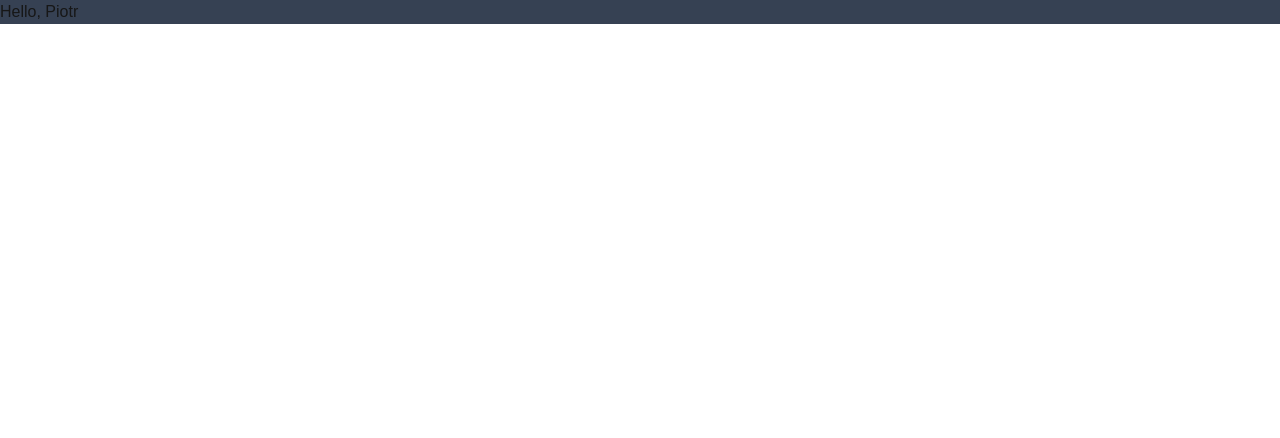
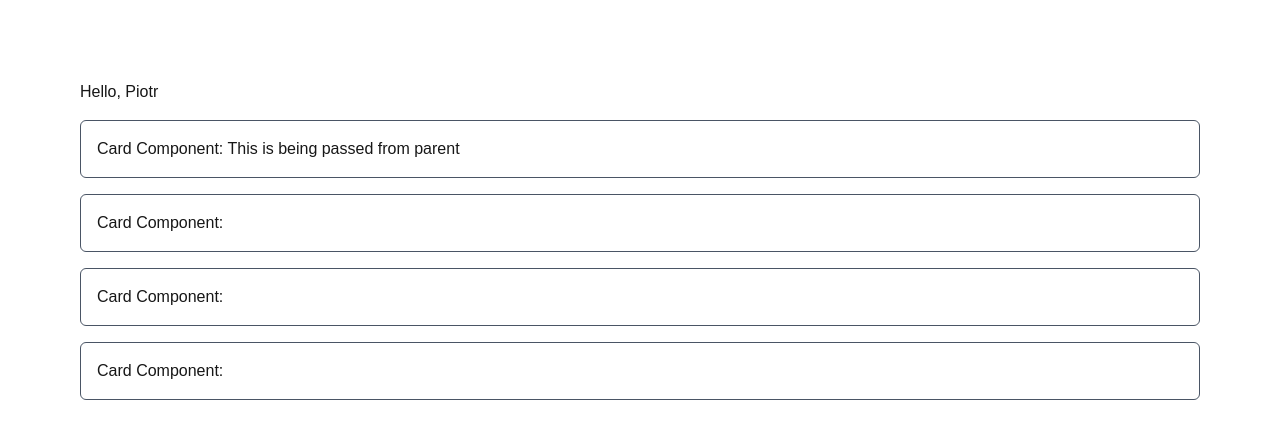
Before and after one commit to ShamsulArifin/next14-blog, a Next.js app: page / in a window 1280 px wide. Shown: the top 438 px of the page. Built offline with nearby package versions, Linux system fonts and the light colour scheme.

Commit message:
7. Components as the Basic UI Building Blocks

```diff
--- a/app/page.js
+++ b/app/page.js
@@ -1,11 +1,25 @@
 import Image from 'next/image';
+
+function Card(props) {
+  return (
+    <div className="border rounded-md border-gray-600 p-4">
+      Card Component: {props.text}
+    </div>
+  );
+}
 
 export default function Home() {
   const name = 'Piotr';
 
   return (
     <>
-      <div className='bg-gray-700'>Hello, {name}</div>
+      <div className="p-20 space-y-4">
+        <div>Hello, {name}</div>
+        <Card text="This is being passed from parent"/>
+        <Card />
+        <Card />
+        <Card />
+      </div>
     </>
   );
 }
```
